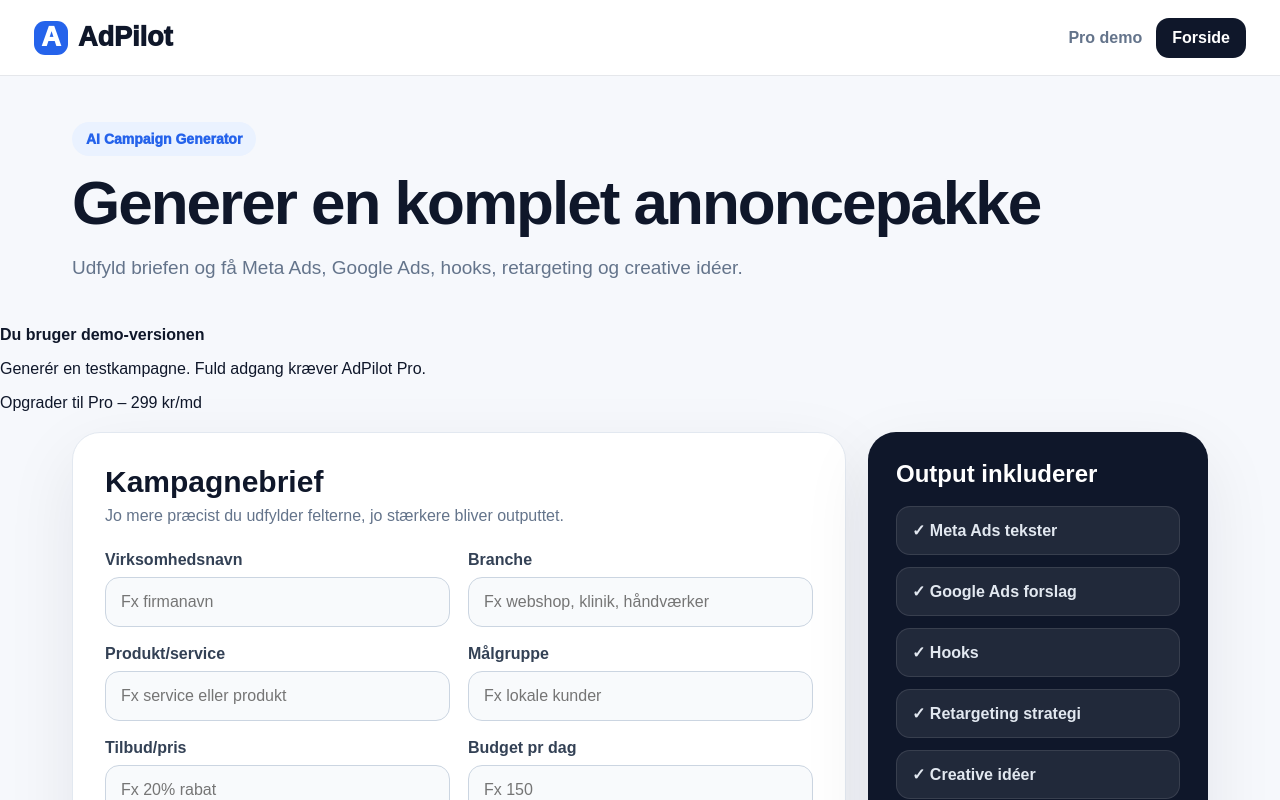
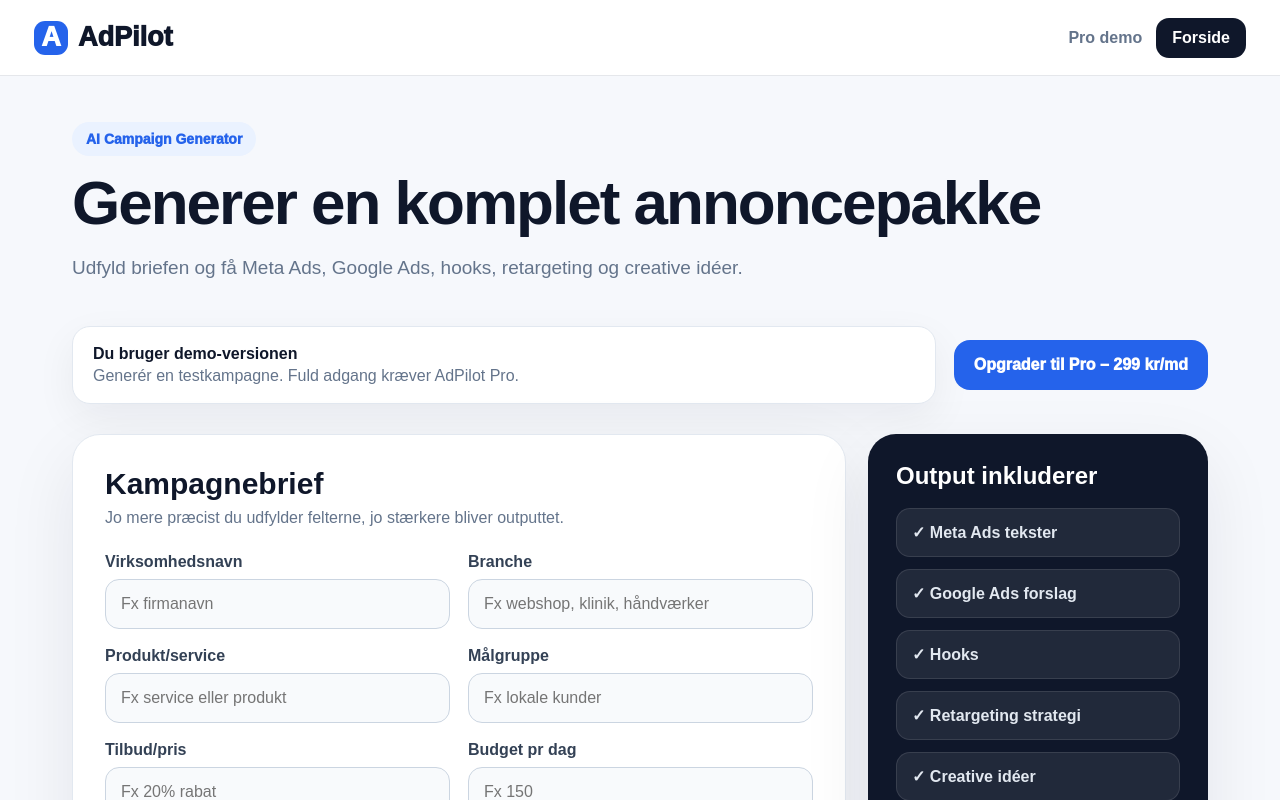
Before and after one commit to postjkhandel-ship-it/adpilot, a Next.js app: page /dashboard in a window 1280 px wide. Shown: the top 800 px of the page. Built offline with nearby package versions, Linux system fonts and the light colour scheme.

Commit message:
Update globals.css

```diff
--- a/app/globals.css
+++ b/app/globals.css
@@ -760,3 +760,51 @@ a { color: inherit; text-decoration: none; }
     padding: 18px 22px;
   }
 }
+.demoNotice {
+  max-width: 1180px;
+  margin: 0 auto;
+  padding: 0 22px 10px;
+  display: flex;
+  justify-content: space-between;
+  align-items: center;
+  gap: 18px;
+}
+
+.demoNotice > div {
+  background: white;
+  border: 1px solid #e2e8f0;
+  border-radius: 18px;
+  padding: 18px 20px;
+  box-shadow: 0 14px 40px rgba(15,23,42,.06);
+  flex: 1;
+}
+
+.demoNotice strong {
+  display: block;
+  margin-bottom: 4px;
+}
+
+.demoNotice p {
+  margin: 0;
+  color: #64748b;
+}
+
+.demoNotice a {
+  background: #2563eb;
+  color: white;
+  padding: 16px 20px;
+  border-radius: 16px;
+  font-weight: 950;
+  white-space: nowrap;
+}
+
+@media (max-width: 950px) {
+  .demoNotice {
+    flex-direction: column;
+    align-items: stretch;
+  }
+
+  .demoNotice a {
+    text-align: center;
+  }
+}
```
